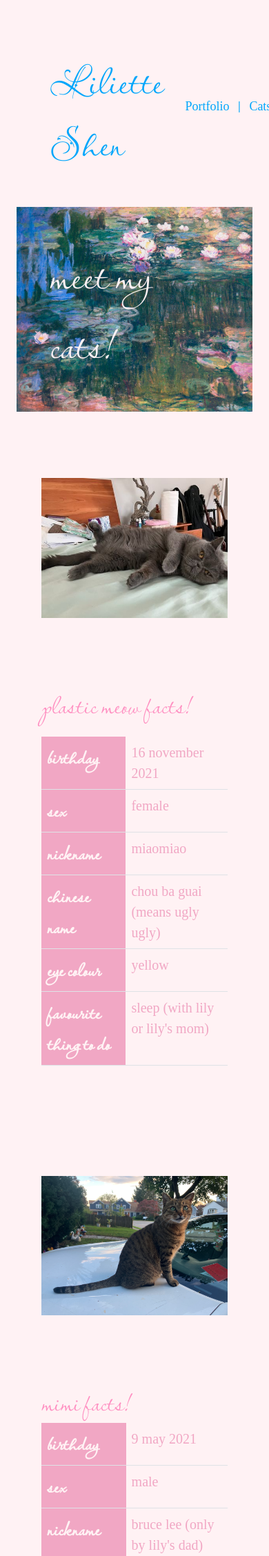
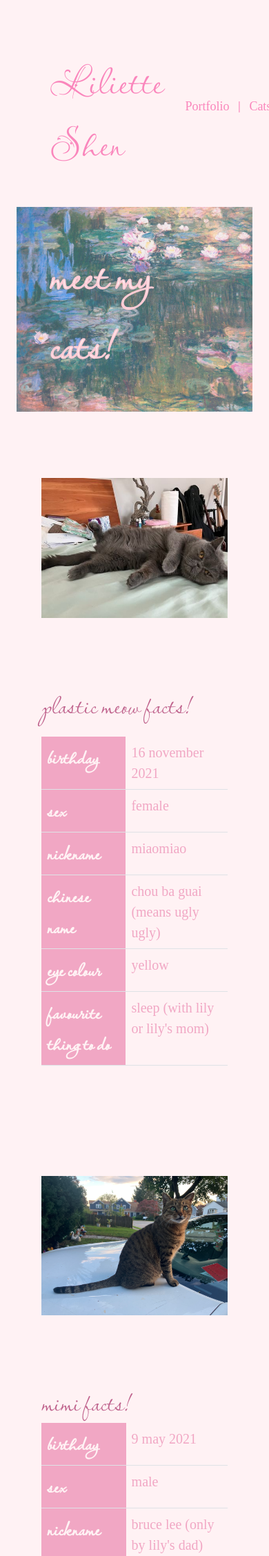
Before and after one commit to lshen19/lshen19.github.io, a PHP site: page /me/cats.html in a window 390 px wide. Shown: the top 2256 px of the page at 69% size. Run offline with PHP 8.4, Linux system fonts and the light colour scheme; some web fonts are replaced.

Commit message:
Update mobile.css

```diff
--- a/me/css/mobile.css
+++ b/me/css/mobile.css
@@ -28,8 +28,16 @@ p{
     font-size: 20px;
 }
 
+li{
+    font-family: cormorant;
+}
+
 h1{
     font-family: lavishlyyours;
+}
+
+h2{
+    font-family: cormorant;
 }
 
 h3{
@@ -41,7 +49,7 @@ h3{
 }
 
 .pink{
-    color: #ff8fc1;
+    color: #bf628c;
 }
 
 .mimipink{
@@ -115,7 +123,7 @@ body{
 #heading a{
     font-family: lavishlyyours;
     font-size: 60px;
-    color: #00a6fb;
+    color: #fa86bc;
 }
 
 nav ul{
@@ -126,18 +134,20 @@ nav ul{
 nav ul li{
     font-family: cormorant;
     font-size: 18px;
-    color: #00a6fb;
+    color: #fa86bc;
 }
 
 .navline{
-    color: #00a6fb;
+    color: #fa86bc;
 }
 
 /* hero */
 #hero{
     background-image: url(img/waterlilies.jpeg);
     background-size: cover;
+    opacity: 0.75;
     color: rgb(255, 242, 244);
+    -webkit-text-stroke: 2px pink;
 }
 
 /* about */
@@ -211,3 +221,9 @@ nav ul li{
 #footerline{
     border: dashed 1px #f1a7c4;
 }
+
+#spotify-link svg{
+    width: 40px;
+    height: 40px;
+    display: block;
+}
```
